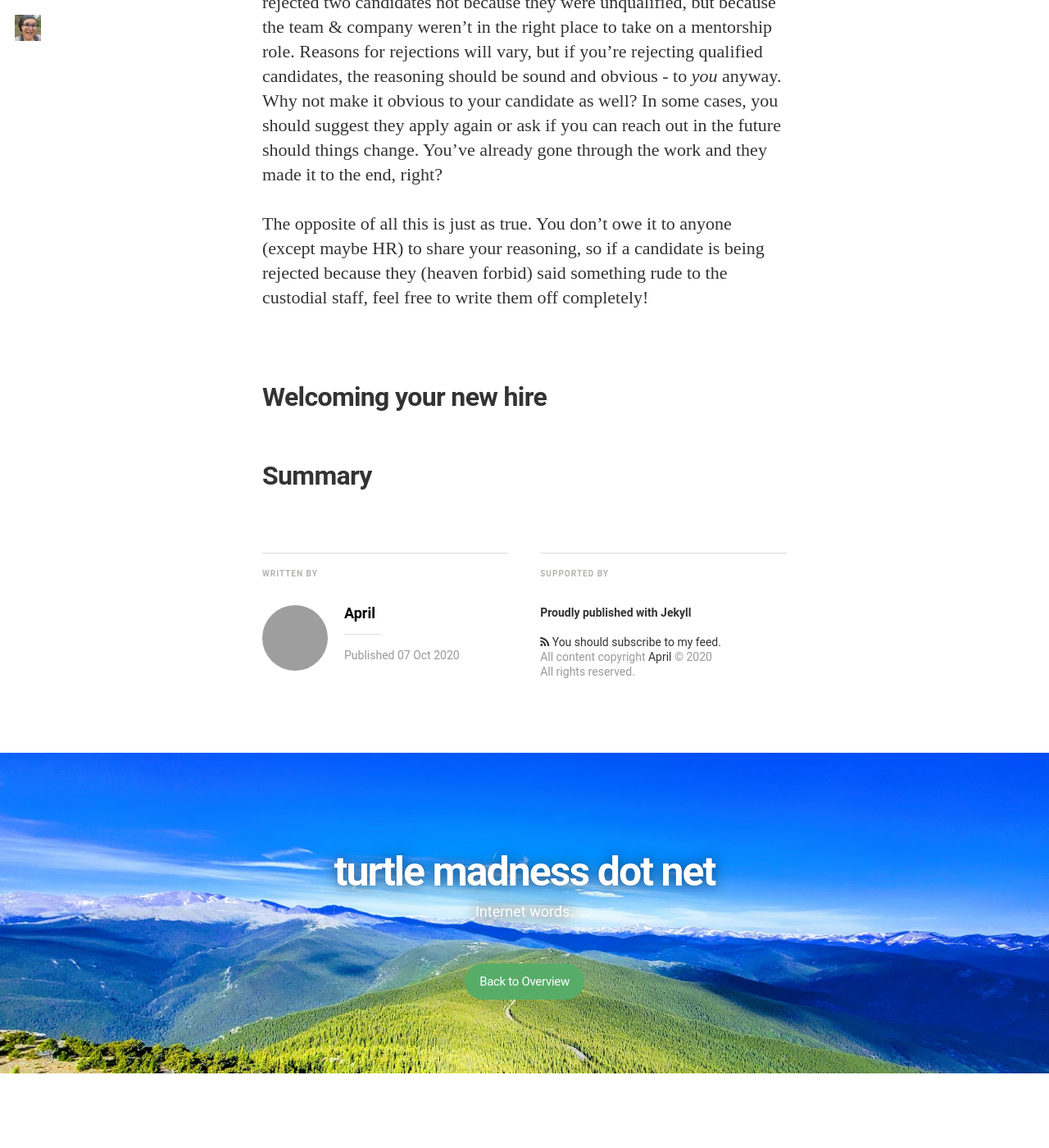
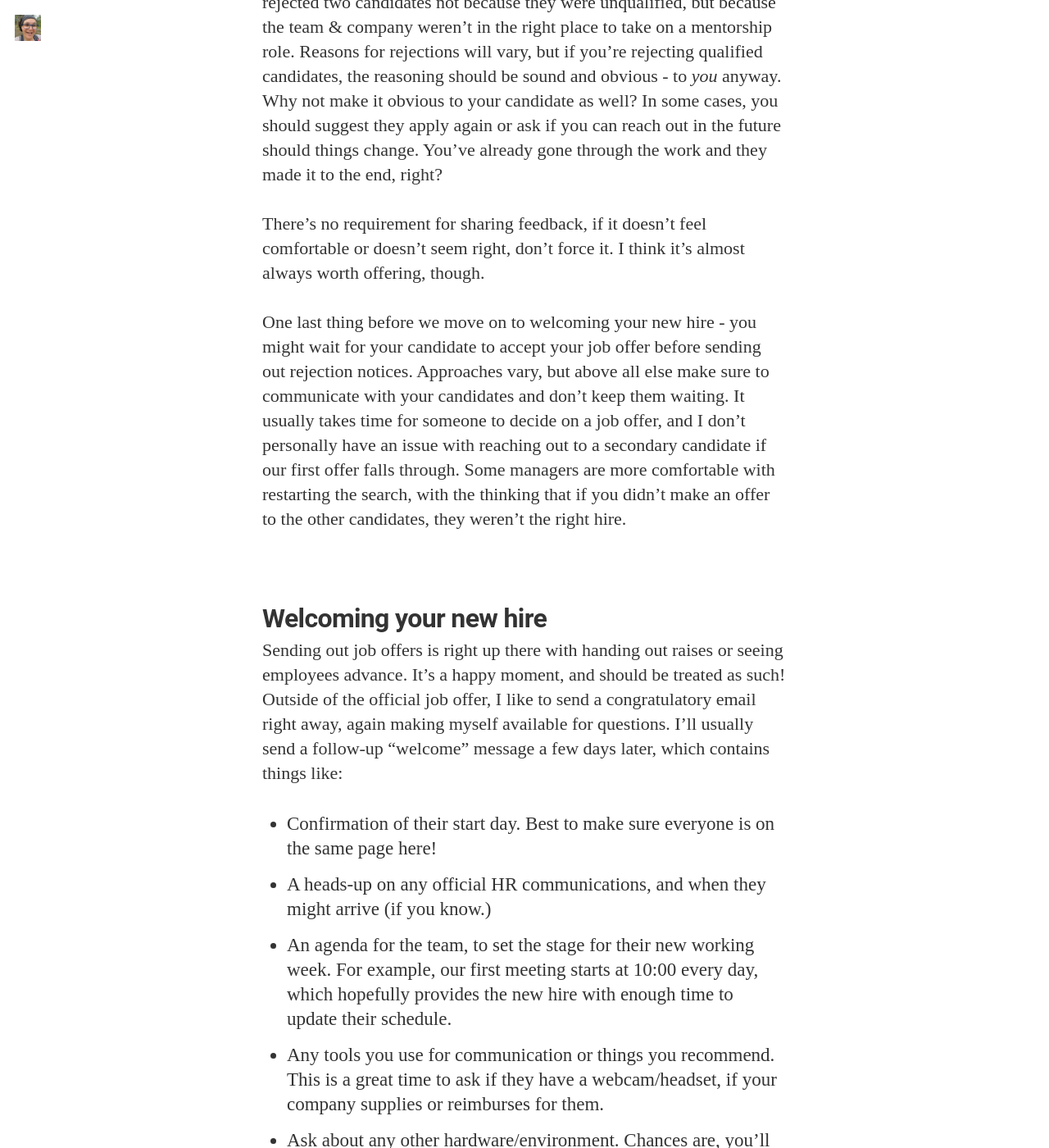
Before and after one commit to AprilElizabeth/aprilelizabeth.github.io, a Jekyll site: the page built from _posts/2020-10-07-how-i-hire-interviews.md, in a window 1280 px wide and 1400 px high, scrolled down 16600 px. Shown: the whole window at 82% size. Built offline with Jekyll 4.4.1, drawn with Linux system fonts in a browser that asks for light colours; nearby versions of some CDN libraries; some web fonts are replaced; before the commit the page ends 17909 px from its top, so only the background shows below that; some of the changed text lies outside the part shown; grey boxes are pictures that could not be loaded.

Commit message:
Final draft

```diff
--- a/_posts/2020-10-07-how-i-hire.md
+++ b/_posts/2020-10-07-how-i-hire-interviews.md
@@ -40,7 +40,7 @@
 - Your company (for auditing, compliance, and cross-team collaboration)
 - Your candidate (as to set expectations from the outset)
 
-Feel free to use [my hiring documentation]({{site.url}}/assets/post/2020-10-07-how-i-hire/hiring.html) as a starting point!
+Feel free to use [my hiring documentation]({{site.url}}/assets/post/2020-10-07-how-i-hire-interviews/hiring.html) as a starting point!
 
 ## Pre-screening
 
@@ -95,7 +95,7 @@
 
 ### After the 1:1
 
-By the time I'm finishing up the call, I have a pretty good idea if I'm going to advance someone or not. Unless they totally bomb out of the call, I'll send them the full [hiring process documentation]({{site.url}}/assets/post/2020-10-07-how-i-hire/hiring.html) and my pre-technical questionnaire at this time. After the candidate completes the questionnaire, I'll submit all this information to my team, along with my notes.
+By the time I'm finishing up the call, I have a pretty good idea if I'm going to advance someone or not. Unless they totally bomb out of the call, I'll send them the full [hiring process documentation]({{site.url}}/assets/post/2020-10-07-how-i-hire-interviews/hiring.html) and my pre-technical questionnaire at this time. After the candidate completes the questionnaire, I'll submit all this information to my team, along with my notes.
 
 I've had interviews where I really enjoyed talking with a candidate, but their written responses showed they weren't qualified for the position. That's fine! Let them know and move on. The reverse of this is also true; it's possible a candidate provides exactly what you're looking for in the written responses but doesn't interview as well. That's worth considering if your team communicates mostly through written form.
 
@@ -154,7 +154,7 @@
 
 Rejection sucks. It sucks to be rejected, and it sucks to turn someone down. The good news is, you can make it suck _less!_ Perhaps you've been rejected for a position that you liked. Your resume was perfect, your cover letter brilliant, and you crushed the interview, only to be rejected with "No thanks" or some seemingly arbitrary reason. It leaves you wanting, wondering what exactly they didn't like, or what you could improve upon. Some companies ([like GitLab](https://about.gitlab.com/handbook/hiring/interviewing/)) have taken to providing more directed feedback to help a candidate improve. I've taken to doing the same.
 
-As a manager, you are tasked with providing your professional opinion of the performance of the people you manage. Though a rejected candidate isn't someone you manage, you did ask them to spend time with you and you did evaluate their performance throughout the process. It's my professional opinion that the least you can do is provide detailed feedback on their application. The way I handle it is like this:
+As a manager, you are tasked with providing your professional opinion on the performance of the people you manage. Though a rejected candidate isn't someone you manage, you did ask them to spend time with you and you did evaluate their performance throughout the process. It's my professional opinion that the least you can do is provide detailed feedback on their application. The way I handle it is like this:
 
 - Contact the candidate through whatever means you used to schedule interviews. For me, this is always a direct email. Consider a neutral subject, like "Update from [company] on [position]."
 - Express your thanks for their time, and let them know they weren't selected for the position.
@@ -163,8 +163,36 @@
 
 Don't worry about coming off all "who the heck is this person, evaluating me when they didn't even hire me!" to your candidate. You're operating in a professional capacity here, you have their best interests in mind, and you want them to succeed. In every case where I offered feedback, the candidate was interested to hear it. In one case, I rejected two candidates not because they were unqualified, but because the team & company weren't in the right place to take on a mentorship role. Reasons for rejections will vary, but if you're rejecting qualified candidates, the reasoning should be sound and obvious - to _you_ anyway. Why not make it obvious to your candidate as well? In some cases, you should suggest they apply again or ask if you can reach out in the future should things change. You've already gone through the work and they made it to the end, right?
 
-The opposite of all this is just as true. You don't owe it to anyone (except maybe HR) to share your reasoning, so if a candidate is being rejected because they (heaven forbid) said something rude to the custodial staff, feel free to write them off completely!
+There's no requirement for sharing feedback, if it doesn't feel comfortable or doesn't seem right, don't force it. I think it's almost always worth offering, though.
+
+One last thing before we move on to welcoming your new hire - you might wait for your candidate to accept your job offer before sending out rejection notices. Approaches vary, but above all else make sure to communicate with your candidates and don't keep them waiting. It usually takes time for someone to decide on a job offer, and I don't personally have an issue with reaching out to a secondary candidate if our first offer falls through. Some managers are more comfortable with restarting the search, with the thinking that if you didn't make an offer to the other candidates, they weren't the right hire.
 
 ## Welcoming your new hire
 
+Sending out job offers is right up there with handing out raises or seeing employees advance. It's a happy moment, and should be treated as such! Outside of the official job offer, I like to send a congratulatory email right away, again making myself available for questions. I'll usually send a follow-up "welcome" message a few days later, which contains things like:
+
+- Confirmation of their start day. Best to make sure everyone is on the same page here!
+- A heads-up on any official HR communications, and when they might arrive (if you know.)
+- An agenda for the team, to set the stage for their new working week. For example, our first meeting starts at 10:00 every day, which hopefully provides the new hire with enough time to update their schedule.
+- Any tools you use for communication or things you recommend. This is a great time to ask if they have a webcam/headset, if your company supplies or reimburses for them.
+- Ask about any other hardware/environment. Chances are, you'll have to provision or arrange for new hardware. Ask what they want!
+
+Once we get closer to their first day (usually the business day prior to their start date) I'll print out (or send along) a first day agenda and some welcome documentation. I came across [a tweet](https://twitter.com/rothgar/status/1296911972215058432?lang=en) by @rothgar about what he wishes for when being onboarded remotely. Even for an in-office employee, this is a great list. The welcome email will contain things like account access and expectations within the first month or two.
+
+This might all seem like a lot of communication, but that weird liminal space between jobs can feel kind of scary. I think it's better to reach out regularly to help keep your new hire excited and engaged, and to show how you communicate as their new manager. Why not start building rapport with your new hire right away?
+
 ## Summary
+
+If there's just one thing I hope you take away from this, it's that hiring is never about just filling an open position. Along with thoughtful planning, a well-executed interview process can help you find the people you want as your team grows and changes.
+
+- [Plan it all out first!]({{site.url}}/2020-10-02/how-i-hire.html) Check out Part 1 for more information on how I plan for hiring.
+- Understand that hiring isn't an exact science. Do your best to represent your team, company, and open position, and recognize that mistakes are certainly possible.
+- Act decisively. Don't fence-sit or dwell on whether or not to advance or hire someone. After each stage, ask yourself - hire or no hire?
+- Who makes up your interview team is more important than how many people or interviews you schedule. Get a mix of people, from team members to colleagues to office-mates.
+- Always get a second opinion from a trusted source.
+- Make your decision, send an offer, & provide feedback to candidates you've turned down if they'd find it useful.
+- Help get your new hire excited to join the team!
+
+## What do you think?
+
+Thanks for reading! Whether you're a new manager or headed for the C-suite, I hope you found this informative. Along with buying breakfast burritos and cracking wise during all-hands meetings, hiring is one of the most important things you do as a manager. It's probably a misnomer to say this is "my" process as it's woven from so many threads provided by others. Would you like to add yours? Leave a comment or send me a message on [Linkedin.](https://www.linkedin.com/in/april-jones-b2414b142/)
```
Also changed, not shown: other parts of _posts/2020-10-07-how-i-hire-interviews.md (+1 -1 lines), _posts/2020-10-02-how-i-hire.md (+1 -1 lines), assets/post/2020-10-07-how-i-hire-interviews/hiring.md (renamed from assets/post/2020-10-07-how-i-hire/hiring.md), assets/post/2020-10-07-how-i-hire-interviews/walkway.jpg (renamed from assets/post/2020-10-07-how-i-hire/walkway.jpg).
